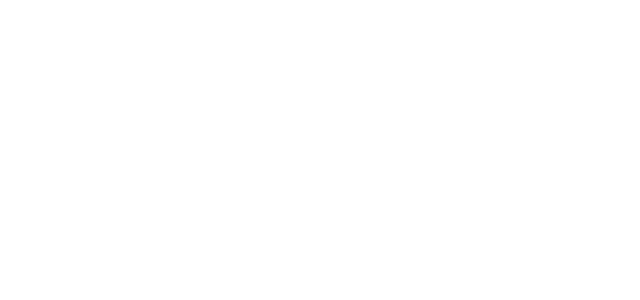
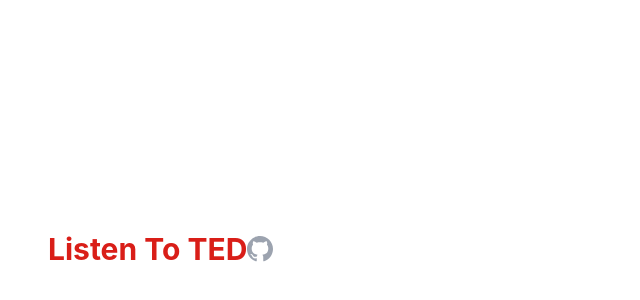
Before and after one commit to MRezaKarimi/listen-to-ted, a React (Vite) app: page / in a window 1280 px wide. Shown: the part 334-634 px from the top of the page, without its empty margins (0-640 px from the left). Built offline with nearby package versions, Linux system fonts and the light colour scheme.

Commit message:
feat: add header component

```diff
--- a/src/App.tsx
+++ b/src/App.tsx
@@ -1,10 +1,12 @@
 import { FC } from "react";
+import Header from "./components/Header.tsx";
 
 const App: FC = () => {
   return (
     <div
       className="h-[100vh] grid gap-x-4 main-layout"
     >
+      <Header />
     </div>
   );
 };
--- /dev/null
+++ b/src/components/Header.tsx
@@ -0,0 +1,27 @@
+function Header() {
+  return (
+    <div
+      className="font-bold text-3xl text-primary px-8 py-4 flex justify-between items-center"
+      style={{ gridArea: "header" }}
+    >
+      Listen To TED
+      <a
+        target="_blank"
+        title="Source code"
+        className="fill-gray-400 hover:fill-gray-900 cursor-pointer"
+        href="https://github.com/MRezaKarimi/listen-to-ted"
+      >
+        <svg
+          xmlns="http://www.w3.org/2000/svg"
+          width="26"
+          height="26"
+          viewBox="0 0 24 24"
+        >
+          <path d="M12 0c-6.626 0-12 5.373-12 12 0 5.302 3.438 9.8 8.207 11.387.599.111.793-.261.793-.577v-2.234c-3.338.726-4.033-1.416-4.033-1.416-.546-1.387-1.333-1.756-1.333-1.756-1.089-.745.083-.729.083-.729 1.205.084 1.839 1.237 1.839 1.237 1.07 1.834 2.807 1.304 3.492.997.107-.775.418-1.305.762-1.604-2.665-.305-5.467-1.334-5.467-5.931 0-1.311.469-2.381 1.236-3.221-.124-.303-.535-1.524.117-3.176 0 0 1.008-.322 3.301 1.23.957-.266 1.983-.399 3.003-.404 1.02.005 2.047.138 3.006.404 2.291-1.552 3.297-1.23 3.297-1.23.653 1.653.242 2.874.118 3.176.77.84 1.235 1.911 1.235 3.221 0 4.609-2.807 5.624-5.479 5.921.43.372.823 1.102.823 2.222v3.293c0 .319.192.694.801.576 4.765-1.589 8.199-6.086 8.199-11.386 0-6.627-5.373-12-12-12z" />
+        </svg>
+      </a>
+    </div>
+  );
+}
+
+export default Header;
```
